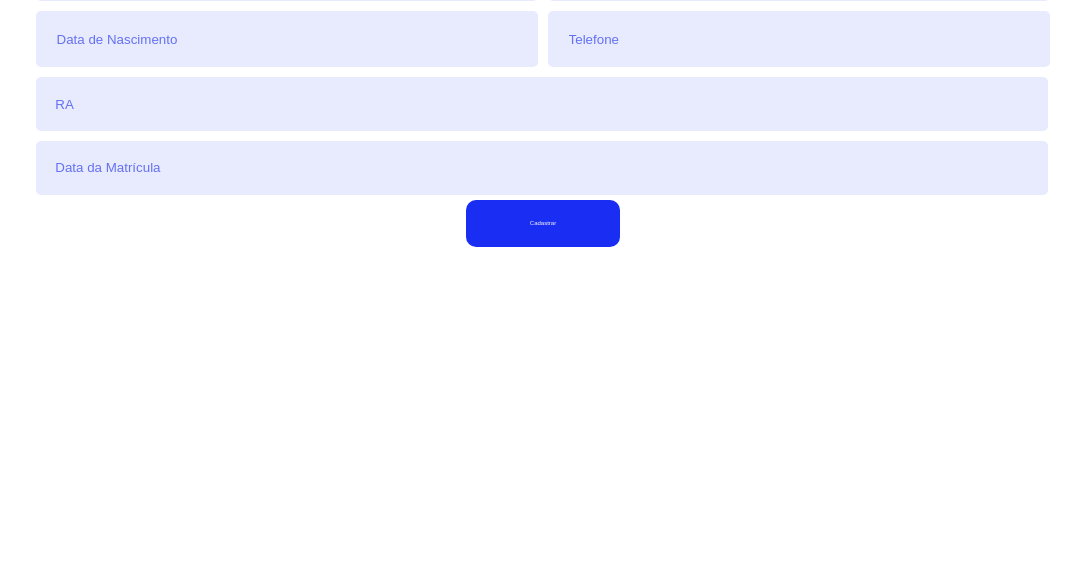
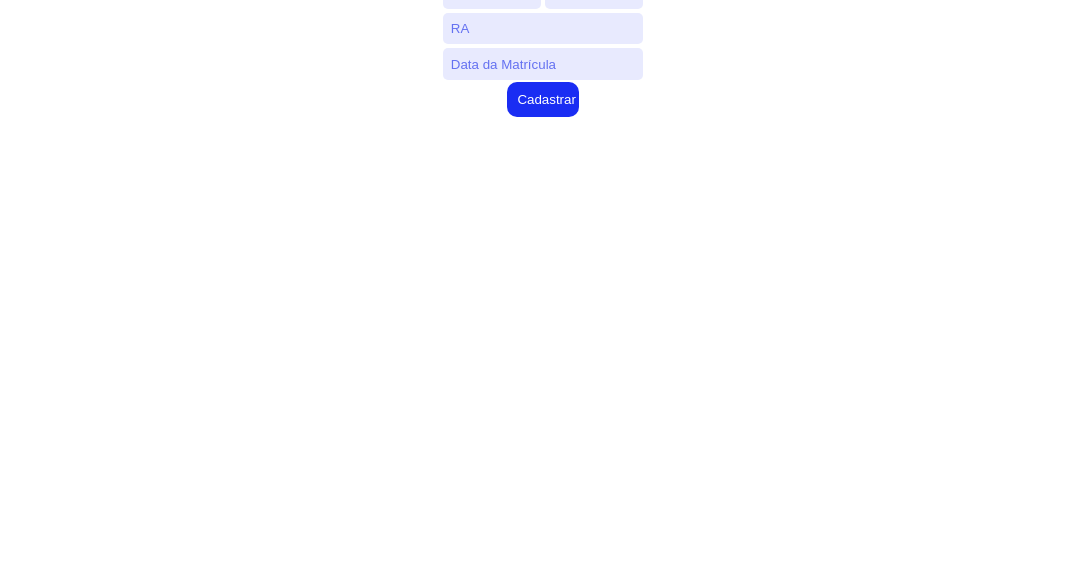
Before and after one commit to BrenoJorge/ATVDsemana2, a plain HTML site: page atividade 27 e 28/cenario 3/index.html in a window 1280 px wide. Shown: the part 225-800 px from the top of the page, without its empty margins (97-1178 px from the left). Drawn offline with Linux system fonts and the light colour scheme.

Commit message:
att 03/08/22

```diff
--- a/atividade 27 e 28/cenario 1/assets/css/style.css
+++ b/atividade 27 e 28/cenario 1/assets/css/style.css
@@ -1,22 +1,21 @@
 input[type="number"]{
+    height: 15px;
     width: 50%;
     border: 1px solid rgb(215,215,215);
     border-radius: 5px;
-    font-size: 3px;
     outline: 0;
 }
 
 input[type="text"]{
+    height: 15px;
     width: 100%;
     border: 1px solid rgb(215,215,215);
     border-radius: 5px;
-    font-size: 3px;
     outline: 0;
 }
 
 label{
     color: rgb(153,153,153);
-    font-size: 1vh;
     margin-bottom: 5%;
 }
 
@@ -36,6 +35,7 @@ mark{
     display: flex;
     flex-direction: column;
     justify-content: center;
+    width: 20%;
 }
 
 #enderecoCliente{
--- a/atividade 27 e 28/cenario 1/assets/css/stylePedido.css
+++ b/atividade 27 e 28/cenario 1/assets/css/stylePedido.css
@@ -1,21 +1,20 @@
 input[type="number"], input[type="date"]{
+    height: 15px;
     width: 50%;
     border: 1px solid rgb(215,215,215);
     border-radius: 5px;
-    font-size: 3px;
     outline: 0;
 }
 
 input[type="text"]{
+    height: 15px;
     width: 100%;
     border: 1px solid rgb(215,215,215);
     border-radius: 5px;
-    font-size: 3px;
     outline: 0;
 }
 
 textarea{
-    font-size:3px;
     resize: none;
 }
 
@@ -25,7 +24,6 @@ textarea:invalid{
 
 label{
     color: rgb(153,153,153);
-    font-size: 1vh;
     margin-bottom: 5%;
 }
 
--- a/atividade 27 e 28/cenario 2/assets/css/cadastrarViagem.css
+++ b/atividade 27 e 28/cenario 2/assets/css/cadastrarViagem.css
@@ -8,13 +8,11 @@ input[type="text"]{
     border-bottom: 1px solid black;
     border-radius: 2px;
     outline: none;
-    font-size: 3px;
 }
 
 input[type="submit"]{
     width: 20%;
     padding: 2%;
-    font-size: 3px;
     border: none;
     border-radius: 10px;
     background-color: rgb(58,220,140);
@@ -24,13 +22,13 @@ label{
     display: flex;
     flex-direction: column;
     width: 90%;
-    font-size: 3px;
     margin: 5%;
 }
 
 .formularioCadastrar{
     display: flex;
     align-items: center;
+    justify-content: center;
     flex-direction: column;
-    padding: 10%;
+    padding: 0 30%;
 }
--- a/atividade 27 e 28/cenario 2/assets/css/style.css
+++ b/atividade 27 e 28/cenario 2/assets/css/style.css
@@ -3,18 +3,17 @@
     padding: 0;
 }
 input[type="text"]{
+    height: 20px;
     width: 100%;
     border: none;
     border-bottom: 1px solid black;
     border-radius: 2px;
     outline: none;
-    font-size: 3px;
 }
 
 input[type="submit"]{
-    width: 20%;
+    width: 15%;
     padding: 2%;
-    font-size: 3px;
     border: none;
     border-radius: 10px;
     background-color: rgb(58,220,140);
@@ -24,7 +23,6 @@ label{
     display: flex;
     flex-direction: column;
     width: 90%;
-    font-size: 3px;
     margin: 5%;
 }
 
@@ -41,5 +39,6 @@ label{
     display: flex;
     align-items: center;
     flex-direction: column;
-    padding: 10%;
+    padding: 15%;
+    margin: 0;
 }
--- a/atividade 27 e 28/cenario 3/assets/css/cadastrarTurma.css
+++ b/atividade 27 e 28/cenario 3/assets/css/cadastrarTurma.css
@@ -4,9 +4,8 @@
 }
 
 button{
-    width: 15%;
-    padding: 2%;
-    font-size: 35%;
+    width: 7%;
+    padding: 1%;
     border: none;
     border-radius: 10px;
     background-color: rgb(26,45,243);
@@ -15,17 +14,18 @@ button{
 
 form{
     display: flex;
+    align-items: center;
     flex-direction: column;
     padding: 10%;
 }
 
 input{
-    padding: 2%;
+    padding: 4%;
     border: none;
     border-radius: 5px;
     background-color: rgb(232,234,254);
-    margin: 0.5%;
-    width: 100%;
+    margin: 1%;
+    width: 90%;
     outline: none;
 }
 
@@ -34,6 +34,7 @@ input::placeholder {
 }
 
 .headerForm{
+    width: 20%;
     display: flex;
     justify-content: center;
     align-items: center;
@@ -42,7 +43,7 @@ input::placeholder {
 }
 
 .Bodyform{
+    width: 20%;
     display: flex;
     flex-direction: column;
-    width: 95%;
 }
--- a/atividade 27 e 28/cenario 3/assets/css/style.css
+++ b/atividade 27 e 28/cenario 3/assets/css/style.css
@@ -4,9 +4,8 @@
 }
 
 button{
-    width: 15%;
-    padding: 2%;
-    font-size: 35%;
+    width: 7%;
+    padding: 1%;
     border: none;
     border-radius: 10px;
     background-color: rgb(26,45,243);
@@ -15,17 +14,18 @@ button{
 
 form{
     display: flex;
+    align-items: center;
     flex-direction: column;
     padding: 10%;
 }
 
 input{
-    padding: 2%;
+    padding: 4%;
     border: none;
     border-radius: 5px;
     background-color: rgb(232,234,254);
-    margin: 0.5%;
-    width: 100%;
+    margin: 1%;
+    width: 90%;
     outline: none;
 }
 
@@ -34,6 +34,7 @@ input::placeholder {
 }
 
 .headerForm{
+    width: 20%;
     display: flex;
     justify-content: center;
     align-items: center;
@@ -42,7 +43,7 @@ input::placeholder {
 }
 
 .Bodyform{
+    width: 20%;
     display: flex;
     flex-direction: column;
-    width: 95%;
 }
--- a/atividade 27 e 28/cenario 3/index.html
+++ b/atividade 27 e 28/cenario 3/index.html
@@ -22,7 +22,7 @@
             <input type="text" placeholder="RA">
             <input type="text" placeholder="Data da Matrícula">
         </div>
-        <center><button>Cadastrar</button></center>
+        <button>Cadastrar</button>
     </form>
 </body>
 </html>
```
Also changed, not shown: atividade 27 e 28/cenario 3/cadastrarTurma .html (+1 -1 lines).
